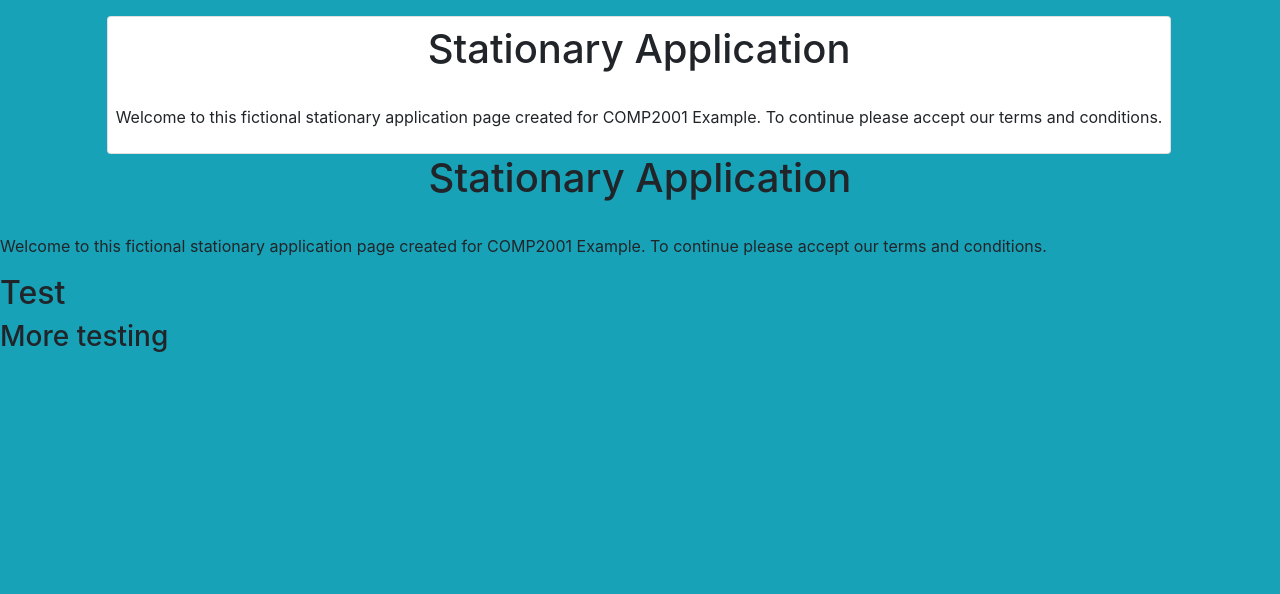
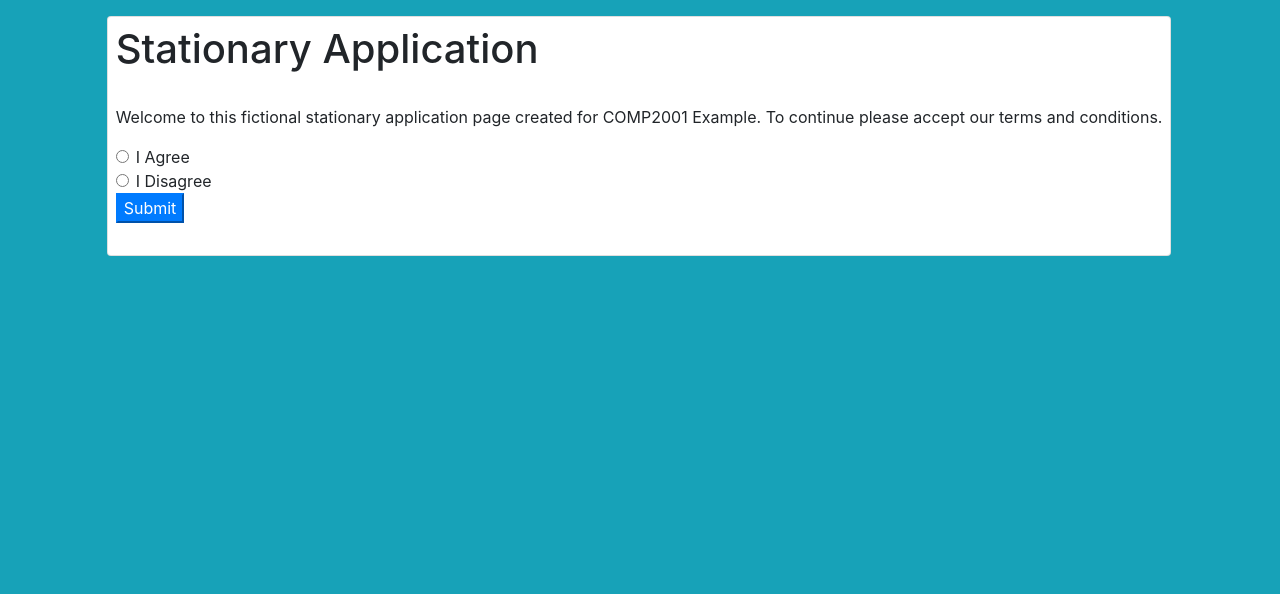
Before and after one commit to SteveSerjeant/COMP2001_PHP, a PHP site: page / in a window 1280 px wide. Shown: the part 98-692 px from the top of the page. Run offline with PHP 8.4, Linux system fonts and the light colour scheme; some libraries are stand-ins or nearby versions; grey boxes are pictures that could not be loaded.

Commit message:
updated files following help from Shirley's repo as could not understand why not working.

```diff
--- a/UnitFour/assets/css/isad251.css
+++ b/UnitFour/assets/css/isad251.css
@@ -36,3 +36,6 @@ Application created by George Wilson (CIS Student graduated 2018),
     color: red;
     border-bottom: 2px solid blue;
 }
+div.a {
+    text-align: center;
+}
--- a/UnitFour/public/index.php
+++ b/UnitFour/public/index.php
@@ -6,19 +6,30 @@ include_once 'header.php';
     <div class = "container-fluid col-md-10 offset-md-1">
         <div class = "row">
             <div class = "card mt-3 px-2 py-2">
-                <h1 text align ="center">Stationary Application</h1>
+                <h1 text-align ="center">Stationary Application</h1>
                 <p><br>Welcome to this fictional stationary application page created
                     for COMP2001 Example. To continue please accept our terms and
                     conditions.</p>
+                <form action="agreement.php" method="GET">
+                    <div class = "form-check">
+                        <input type ='radio' name = 'Agreement' value='true' id='Agree' class="form-check-input"/>
+                        <label class="form-check-label" for="Agree">I Agree</label><br>
+                    </div>
+
+                    <div class = "form-check">
+                        <input type ='radio' name = 'Agreement' value='false' id='Disagree' class="form-check-input"/>
+                        <label class="form-check-label" for="Disagree">I Disagree</label><br>
+                    </div>
+
+                    <div class = form-group>
+                        <input type="submit" value = "Submit" id="Submit" class="btn-primary mb-2">
+                    </div>
+
+                </form>
             </div>
         </div>
     </div>
-    <h1 text align ="center">Stationary Application</h1>
-    <p><br>Welcome to this fictional stationary application page created
-    for COMP2001 Example. To continue please accept our terms and
-    conditions.</p>
-    <h2>Test</h2>
-    <h3>More testing</h3>
+
 
 
 
```
Also changed, not shown: UnitFour/public/agreement.php (added, +24 -0 lines).
